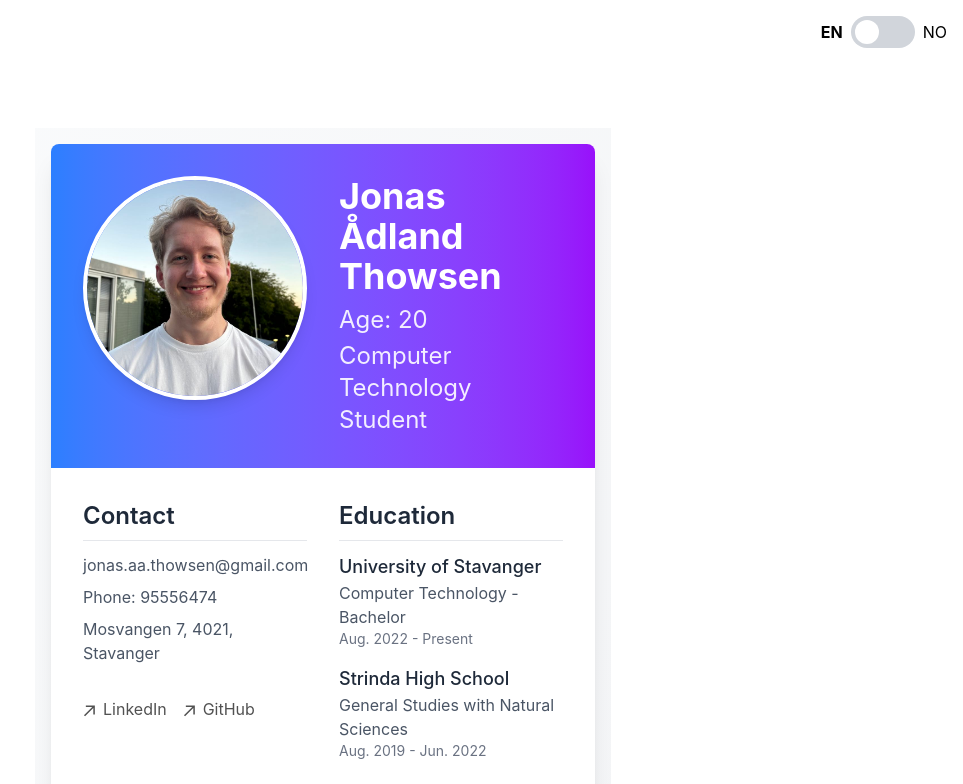
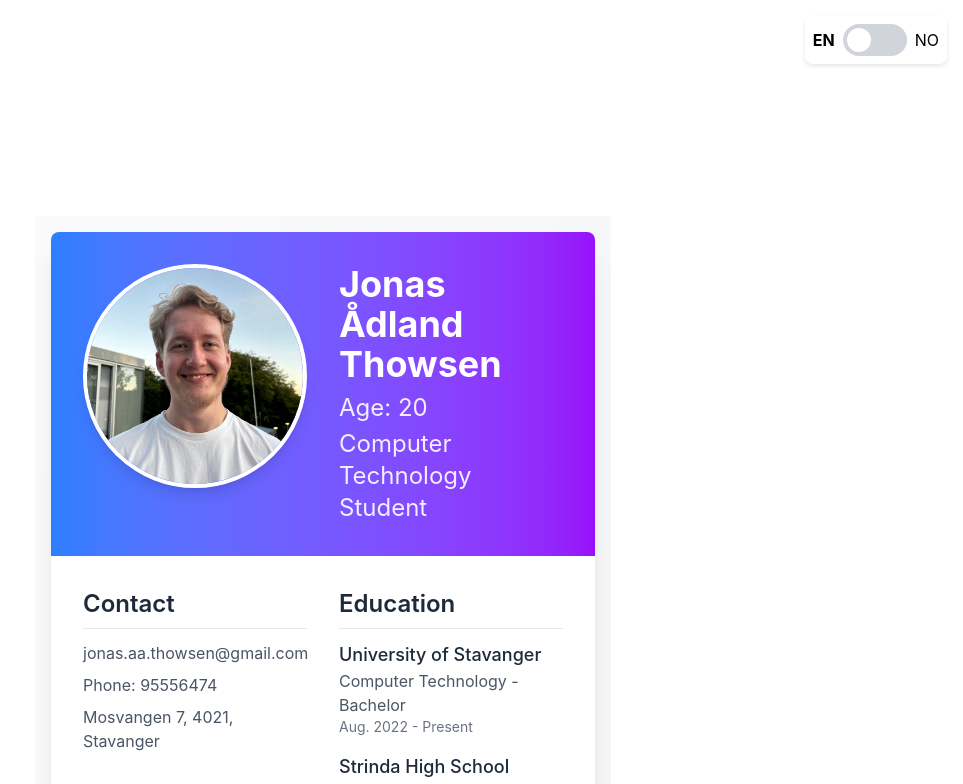
Before and after one commit to JonasThowsen/portofolio, a Next.js app: page / in a window 1280 px wide. Shown: the top 784 px of the page, without its empty margins (317-1280 px from the left). Built offline with nearby package versions, Linux system fonts and the light colour scheme.

Commit message:
endret litt på github og linkedin link og lanugage toggle

```diff
--- a/app/components/LanguageToggle.tsx
+++ b/app/components/LanguageToggle.tsx
@@ -1,17 +1,14 @@
-'use client';
-
 import React from 'react';
 import { useLanguage } from '../context/LanguageContext';
 
 const LanguageToggle = () => {
   const { language, setLanguage } = useLanguage();
-
   const toggleLanguage = () => {
     setLanguage(language === 'en' ? 'no' : 'en');
   };
 
   return (
-    <div className="flex items-center">
+    <div className="language-toggle-container">
       <span className={`mr-2 ${language === 'en' ? 'font-bold' : ''}`}>EN</span>
       <button
         className={`w-14 h-7 flex items-center rounded-full toggle-wrapper`}
--- a/app/global.css
+++ b/app/global.css
@@ -149,21 +149,35 @@ table {
   text-wrap: balance;
 }
 
+.language-toggle-container {
+  position: fixed;
+  top: 1rem; /* Adjust as needed */
+  right: 1rem; /* Adjust as needed */
+  z-index: 9999; /* Ensure it's above other elements */
+  display: flex;
+  align-items: center;
+  background-color: rgba(255, 255, 255, 0.8); /* Semi-transparent background */
+  padding: 0.5rem;
+  border-radius: 0.5rem;
+  box-shadow: 0 2px 4px rgba(0, 0, 0, 0.1); /* Optional: adds a subtle shadow */
+}
+
+/* Existing toggle styles */
 .toggle-wrapper {
-  background-color: #d1d5db; /* Light gray for the inactive state */
-  width: 64px; /* Nice width to give space */
-  height: 32px; /* Slightly taller for a refined feel */
-  border-radius: 9999px; /* Full pill shape */
+  background-color: #d1d5db;
+  width: 64px;
+  height: 32px;
+  border-radius: 9999px;
   position: relative;
   transition: background-color 300ms ease-in-out;
   display: flex;
   align-items: center;
   justify-content: space-between;
-  padding: 4px; /* Inner padding for the circle */
+  padding: 4px;
 }
 
 .toggle-wrapper[data-language='no'] {
-  background-color: #d1d5db; /* Darker gray when active (language = 'no') */
+  background-color: #d1d5db;
 }
 
 .toggle-wrapper::after {
@@ -180,5 +194,31 @@ table {
 }
 
 .toggle-wrapper[data-language='no']::after {
-  transform: translate(28px, -50%); /* Move the circle to the right */
+  transform: translate(28px, -50%);
 }
+
+/* Optional: Adjust main content to prevent overlap */
+body {
+  padding-top: 4rem; /* Adjust based on the height of your toggle */
+}
+
+.github,
+.linkedin {
+  transition: color 0.3s ease;
+}
+
+/* Hover effect for non-touch devices (PC) */
+@media (hover: hover) and (pointer: fine) {
+  .github:hover,
+  .linkedin:hover {
+    color: black;
+  }
+}
+
+/* Prevent color change on click for touch devices */
+@media (hover: none) {
+  .github:active,
+  .linkedin:active {
+    color: inherit;
+  }
+}
--- a/app/page.tsx
+++ b/app/page.tsx
@@ -68,7 +68,7 @@ export default function Home() {
                     href="https://www.linkedin.com/in/jonas-%C3%A5dland-thowsen-006037305/"
                   >
                     <ArrowIcon />
-                    <p className="ml-2 h-7">LinkedIn</p>
+                    <p className="ml-2 h-7 linkedin">LinkedIn</p>
                   </a>
                 </li>
                 <li>
@@ -79,7 +79,7 @@ export default function Home() {
                     href="https://github.com/JonasThowsen"
                   >
                     <ArrowIcon />
-                    <p className="ml-2 h-7">GitHub</p>
+                    <p className="ml-2 h-7 github">GitHub</p>
                   </a>
                 </li>
               </ul>
```
